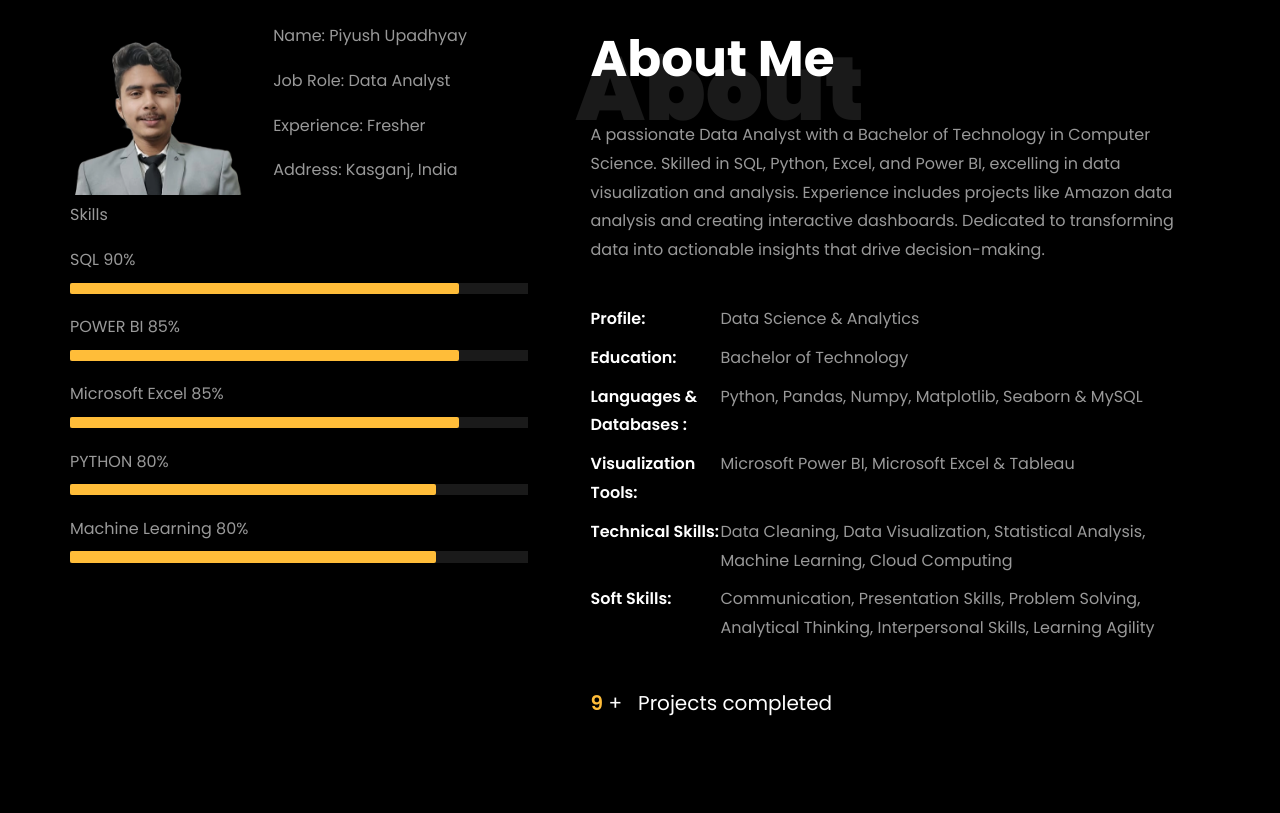
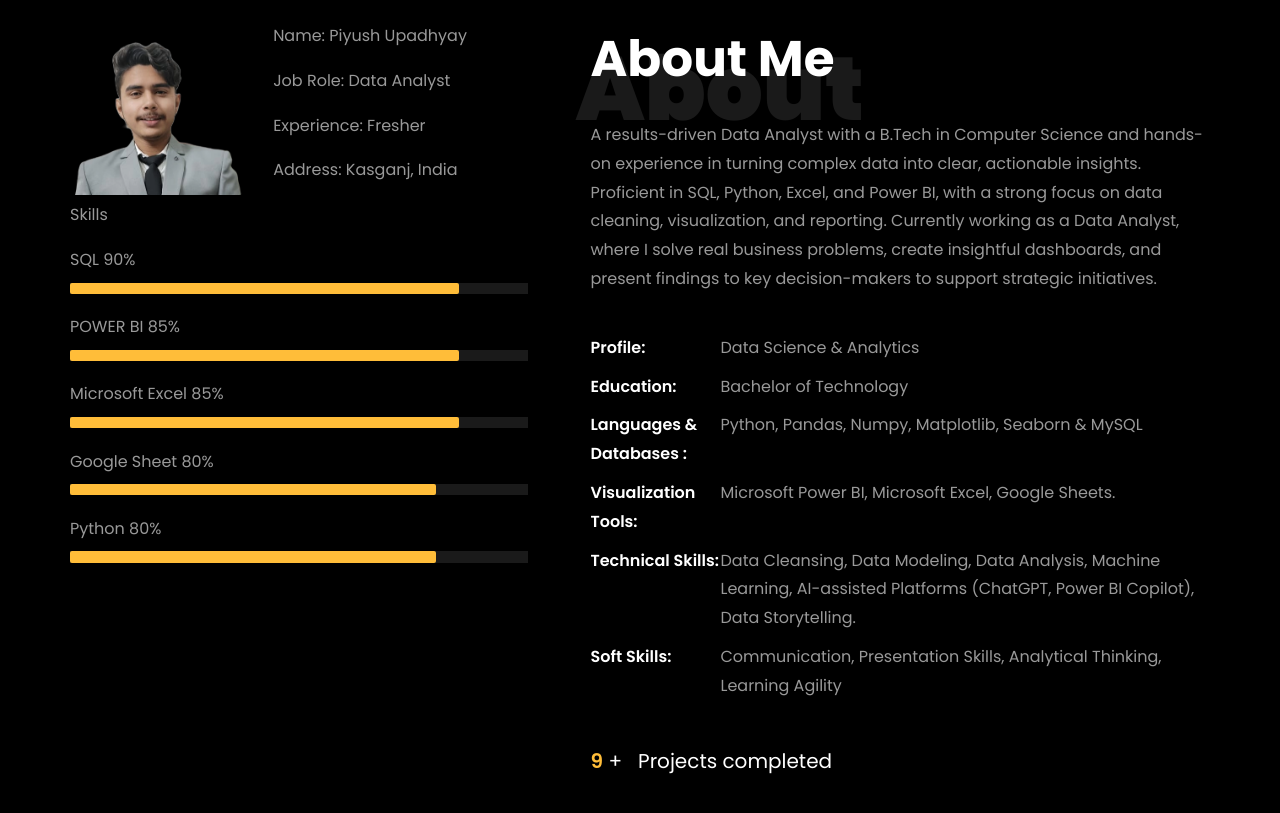
Before and after one commit to UpadhyayPiyush/UpadhyayPiyush.github.io, a plain HTML site: page index.html in a window 1280 px wide. Shown: the part 840-1653 px from the top of the page. Drawn offline with Linux system fonts and the light colour scheme; animation ran at ten frames a second; files whose address does not match are found by name.

Commit message:
About_Update

```diff
--- a/index.html
+++ b/index.html
@@ -191,7 +191,7 @@
 						<!-- <br> -->
 			            <p><a href="https://www.linkedin.com/in/piyushupadhyay07/" class="btn btn-primary py-3 px-4">LinkedIn</a>
 							<a href="https://github.com/UpadhyayPiyush" class="btn btn-white btn-outline-white py-3 px-4">GitHub</a>
-							<a href="https://drive.google.com/file/d/10KkahoCbU96pyN2gKpoSXqIz2rLXYDAb/view?usp=drive_link" class="btn btn-white btn-outline-white py-3 px-4">Resume</a></p>
+							<a href="https://drive.google.com/file/d/1ii0waPGX-dwy1laDeGI8HDjRGv82ZUun/view?usp=drive_link" class="btn btn-white btn-outline-white py-3 px-4">Resume</a></p>
 		            </div>
 		          </div>
 	        	</div>
@@ -247,13 +247,13 @@
 											aria-valuemax="100"></div>
 									</div>
 
-									<span>PYTHON</span> <span class="pull-right">80%</span>
+									<span>Google Sheet</span> <span class="pull-right">80%</span>
 									<div class="progress">
 										<div class="progress-bar" role="progressbar" style="width: 80%" aria-valuenow="80" aria-valuemin="0"
 											aria-valuemax="100"></div>
 									</div>
 
-									<span>Machine Learning</span> <span class="pull-right">80%</span>
+									<span>Python</span> <span class="pull-right">80%</span>
 									<div class="progress">
 										<div class="progress-bar" role="progressbar" style="width: 80%" aria-valuenow="80" aria-valuemin="0"
 											aria-valuemax="100"></div>
@@ -270,15 +270,15 @@
 								<h1 class="big">About</h1>
 								<h2 class="mb-4">About Me</h2>
 
-								<p>A passionate Data Analyst with a Bachelor of Technology in Computer Science. Skilled in SQL, Python, Excel, and Power BI, excelling in data visualization and analysis. Experience includes projects like Amazon data analysis and creating interactive dashboards. Dedicated to transforming data into actionable insights that drive decision-making.</p>
+								<p>A results-driven Data Analyst with a B.Tech in Computer Science and hands-on experience in turning complex data into clear, actionable insights. Proficient in SQL, Python, Excel, and Power BI, with a strong focus on data cleaning, visualization, and reporting. Currently working as a Data Analyst, where I solve real business problems, create insightful dashboards, and present findings to key decision-makers to support strategic initiatives.</p>
 								<ul class="about-info mt-4 px-md-0 px-2">
 									<li class="d-flex"><span>Profile:</span> <span>Data Science & Analytics</span></li>
 									<!-- <li class="d-flex"><span>Domain:</span> <span></span></li> -->
 									<li class="d-flex"><span>Education:</span> <span>Bachelor of Technology</span></li>
 									<li class="d-flex"><span>Languages & Databases :</span> <span>Python, Pandas, Numpy, Matplotlib, Seaborn & MySQL</span></li>
-									<li class="d-flex"><span>Visualization Tools:</span> <span>Microsoft Power BI, Microsoft Excel & Tableau</span></li>
-									<li class="d-flex"><span>Technical Skills:</span> <span>Data Cleaning, Data Visualization, Statistical Analysis, Machine Learning, Cloud Computing</span></li>
-									<li class="d-flex"><span>Soft Skills:</span> <span>Communication, Presentation Skills, Problem Solving, Analytical Thinking, Interpersonal Skills, Learning Agility</span></li>
+									<li class="d-flex"><span>Visualization Tools:</span> <span>Microsoft Power BI, Microsoft Excel, Google Sheets.</span></li>
+									<li class="d-flex"><span>Technical Skills:</span> <span>Data Cleansing, Data Modeling, Data Analysis, Machine Learning, AI-assisted Platforms (ChatGPT, Power BI Copilot), Data Storytelling.</span></li>
+									<li class="d-flex"><span>Soft Skills:</span> <span>Communication, Presentation Skills, Analytical Thinking, Learning Agility</span></li>
 									<!-- <li class="d-flex"><span>Interest:</span> <span>Traveling, , Teaching</span></li> -->
 
 								</ul>
```
